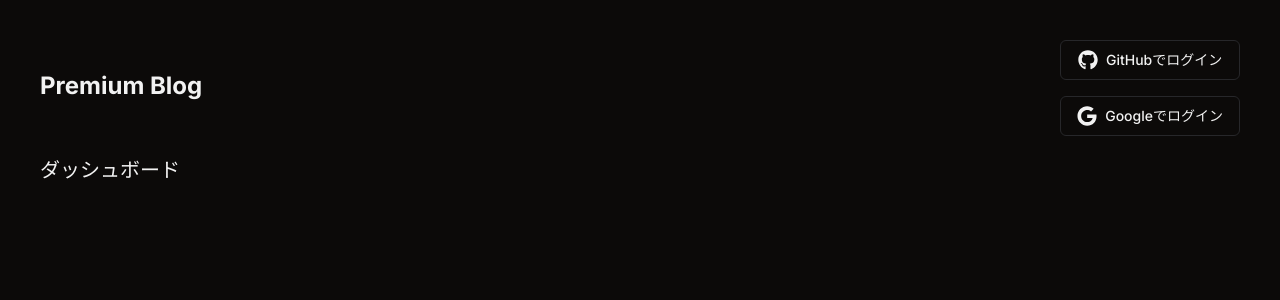
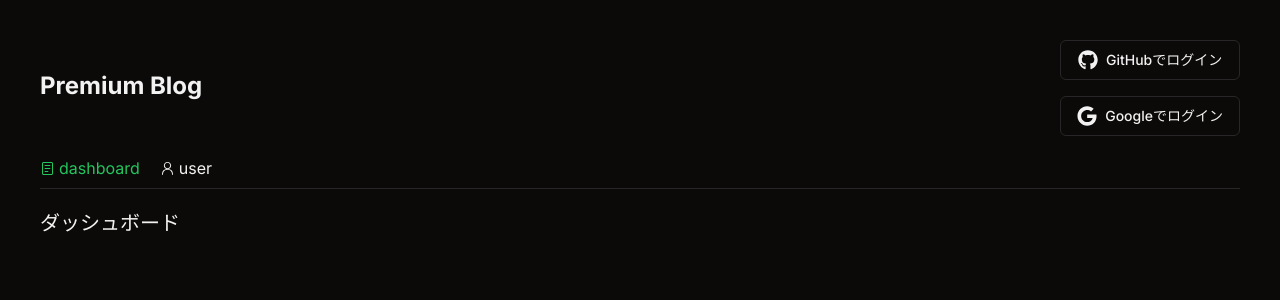
Before and after one commit to Kroro1208/premium-blog-supabase, a Next.js app: page /dashboard in a window 1280 px wide. Shown: the top 300 px of the page. Built offline with nearby package versions, Linux system fonts and the light colour scheme; no server answers.

Commit message:
パンくずリスト設定してユーザーページ表示

```diff
--- /dev/null
+++ b/app/dashboard/componets/Navlinks.tsx
@@ -0,0 +1,36 @@
+"use client";
+import { cn } from '@/lib/utils';
+import { PersonIcon, ReaderIcon } from '@radix-ui/react-icons';
+import Link from 'next/link';
+import { usePathname } from 'next/navigation';
+
+const Navlinks = () => {
+    const pathname = usePathname();
+    const links = [
+        {
+            href: "/dashboard",
+            text: "dashboard",
+            Icon: ReaderIcon
+        },
+        {
+            href: "/dashboard/user",
+            text: "user",
+            Icon: PersonIcon
+        },
+    ];
+    return (
+        <div className='flex items-center gap-5 border-b pb-2'>
+            {links.map((link, index) => {
+                return (
+                    <Link href={link.href} key={index}
+                        className={cn(
+                            'flex items-center gap-1 hover:underline transition-all', { "text-green-500": pathname === link.href })}>
+                        <link.Icon />{link.text}
+                    </Link>
+                )
+            })}
+        </div>
+    )
+}
+
+export default Navlinks
--- /dev/null
+++ b/app/dashboard/layout.tsx
@@ -0,0 +1,13 @@
+import React, { ReactNode } from 'react'
+import Navlinks from './componets/Navlinks'
+
+const layout = ({ children }: { children: ReactNode }) => {
+    return (
+        <div className='space-y-5'>
+            <Navlinks />
+            {children}
+        </div>
+    )
+}
+
+export default layout
--- /dev/null
+++ b/app/dashboard/user/page.tsx
@@ -0,0 +1,11 @@
+import React from 'react'
+
+const UserPage = () => {
+    return (
+        <div>
+            ユーザー
+        </div>
+    )
+}
+
+export default UserPage
```
